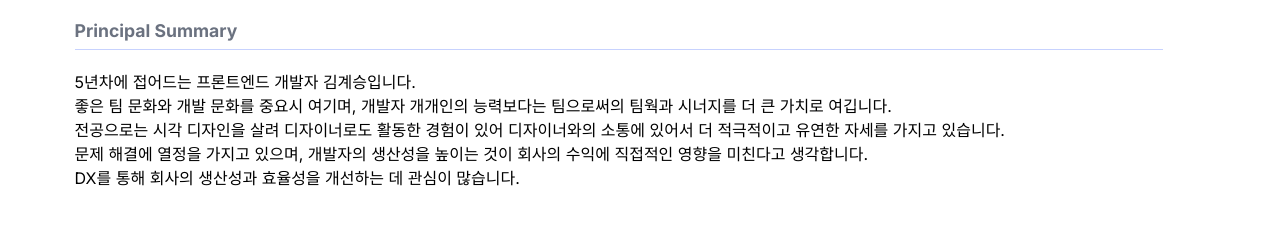
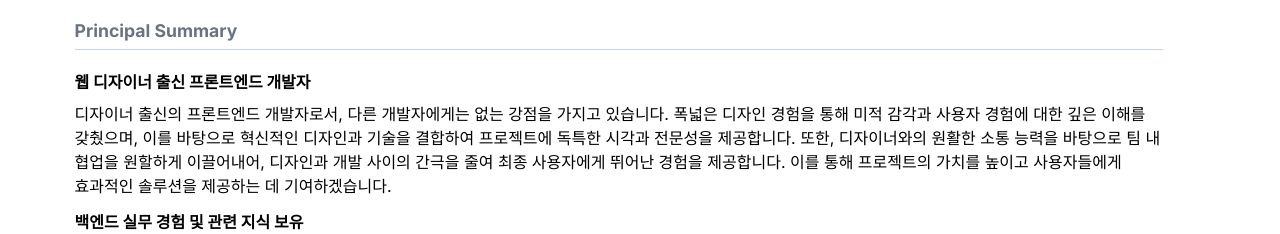
Before and after one commit to kimkyeseung/kimkyeseung-resume, a Next.js app: page / in a window 1280 px wide. Shown: the part 566-800 px from the top of the page. Built offline with nearby package versions, Linux system fonts and the light colour scheme; no server answers.

Commit message:
📝 Summary 내용 보강 및 별도 컴포넌트 추가

```diff
--- a/src/components/Summary/index.tsx
+++ b/src/components/Summary/index.tsx
@@ -1,14 +1,15 @@
+import { SUMMARIES } from '@/constants/summary'
+import { ProjectTitle } from '@/typography'
+
 export const Summary = () => {
   return (
-    <div>
-      5년차에 접어드는 프론트엔드 개발자 김계승입니다. <br />
-      좋은 팀 문화와 개발 문화를 중요시 여기며, 개발자 개개인의 능력보다는
-      팀으로써의 팀웍과 시너지를 더 큰 가치로 여깁니다. <br />
-      전공으로는 시각 디자인을 살려 디자이너로도 활동한 경험이 있어 디자이너와의
-      소통에 있어서 더 적극적이고 유연한 자세를 가지고 있습니다. <br />
-      문제 해결에 열정을 가지고 있으며, 개발자의 생산성을 높이는 것이 회사의
-      수익에 직접적인 영향을 미친다고 생각합니다. <br />
-      DX를 통해 회사의 생산성과 효율성을 개선하는 데 관심이 많습니다.
+    <div className="flex flex-col gap-3">
+      {SUMMARIES.map((s, index) => (
+        <div key={index} className="flex gap-2 flex-col">
+          <ProjectTitle>{s.title}</ProjectTitle>
+          <div className="break-keep">{s.description}</div>
+        </div>
+      ))}
     </div>
   )
 }
--- /dev/null
+++ b/src/constants/summary.ts
@@ -0,0 +1,19 @@
+import { Summary } from '@/types'
+
+export const SUMMARIES: Summary[] = [
+  {
+    title: '웹 디자이너 출신 프론트엔드 개발자',
+    description:
+      '디자이너 출신의 프론트엔드 개발자로서, 다른 개발자에게는 없는 강점을 가지고 있습니다. 폭넓은 디자인 경험을 통해 미적 감각과 사용자 경험에 대한 깊은 이해를 갖췄으며, 이를 바탕으로 혁신적인 디자인과 기술을 결합하여 프로젝트에 독특한 시각과 전문성을 제공합니다. 또한, 디자이너와의 원활한 소통 능력을 바탕으로 팀 내 협업을 원할하게 이끌어내어, 디자인과 개발 사이의 간극을 줄여 최종 사용자에게 뛰어난 경험을 제공합니다. 이를 통해 프로젝트의 가치를 높이고 사용자들에게 효과적인 솔루션을 제공하는 데 기여하겠습니다.',
+  },
+  {
+    title: '백엔드 실무 경험 및 관련 지식 보유',
+    description:
+      '백엔드 개발 실무 경험과 지식을 보유한 프론트엔드 개발자로서, 다양한 영역에서의 전문성을 바탕으로 프로젝트의 전체 시스템을 포괄적으로 이해하고 안정적인 소프트웨어를 구축하는 데 기여할 수 있습니다. 프론트엔드와 백엔드간의 조화로운 연결을 통해 사용자 중심적인 서비스를 제공하며, 웹 애플리케이션의 성능과 안정성을 높이는 데 주력합니다. 이를 통해 사용자들에게 더 나은 경험을 제공하고, 기업의 비즈니스 목표를 달성하는 데 도움을 줄 수 있습니다.',
+  },
+  {
+    title: '개발팀의 문화와 팀 분위기 중시',
+    description:
+      '개발팀의 문화와 팀 분위기로 부터 나오는 시너지를 중요하게 생각합니다. 개발 역량 강화뿐만 아니라 팀원들과의 관계와 업무 환경에도 큰 관심을 가지고 있습니다. 팀원들과의 원활한 커뮤니케이션과 협업을 통해 조직의 발전을 위해 노력하고 있습니다. 또한, 긍정적인 팀 문화를 유지하기 위해 서로를 존중하고 신뢰하는 문화를 조성하고자 합니다. 이를 통해 효율적인 업무 환경을 구축하고, 개발자 경험(DX)을 향상시키며 회사의 생산성 향상에 기여할 수 있다고 믿습니다.',
+  },
+]
--- a/src/types/index.ts
+++ b/src/types/index.ts
@@ -37,3 +37,8 @@ export interface Skill {
   description?: string
   url?: string
 }
+
+export interface Summary {
+  title: string
+  description: string
+}
```
